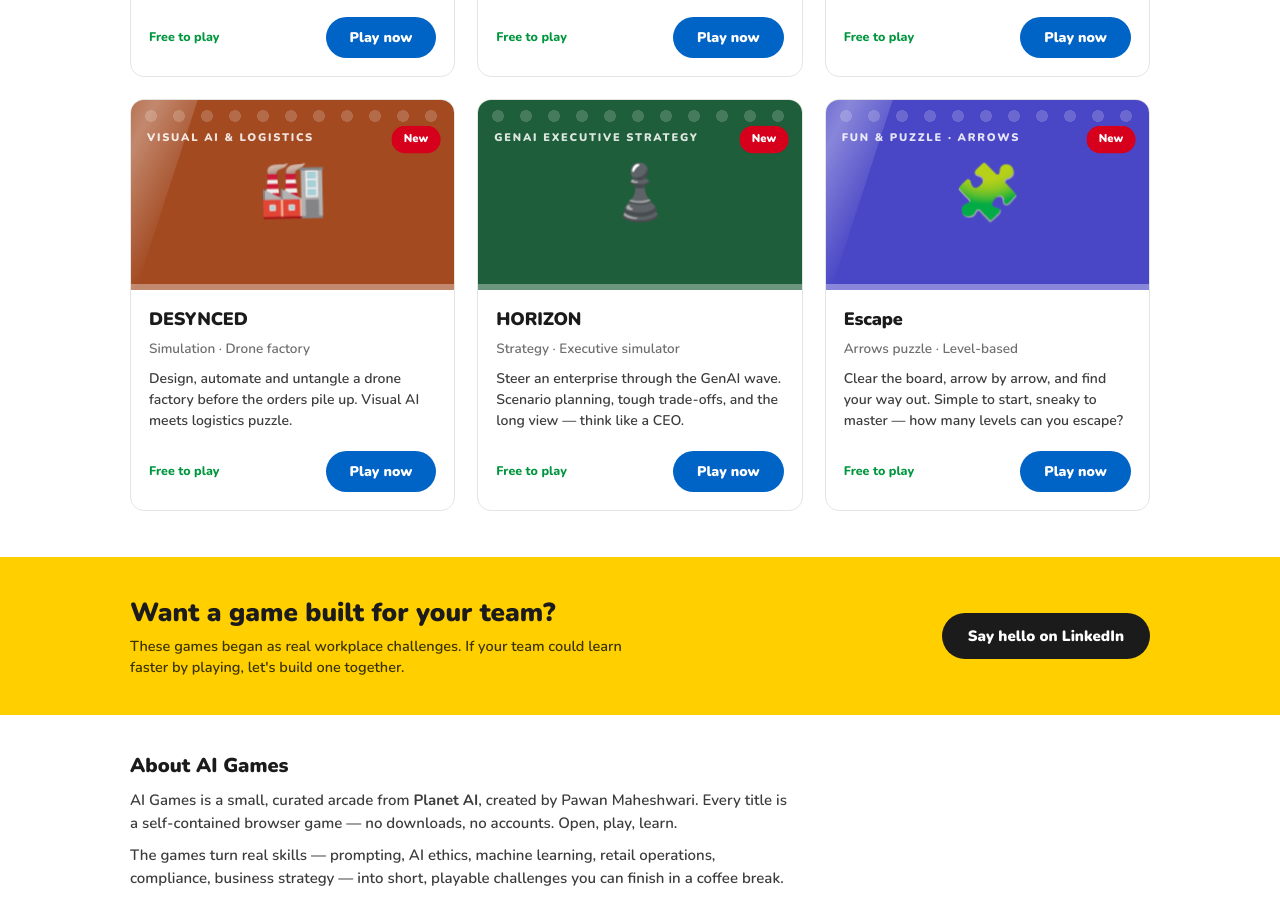
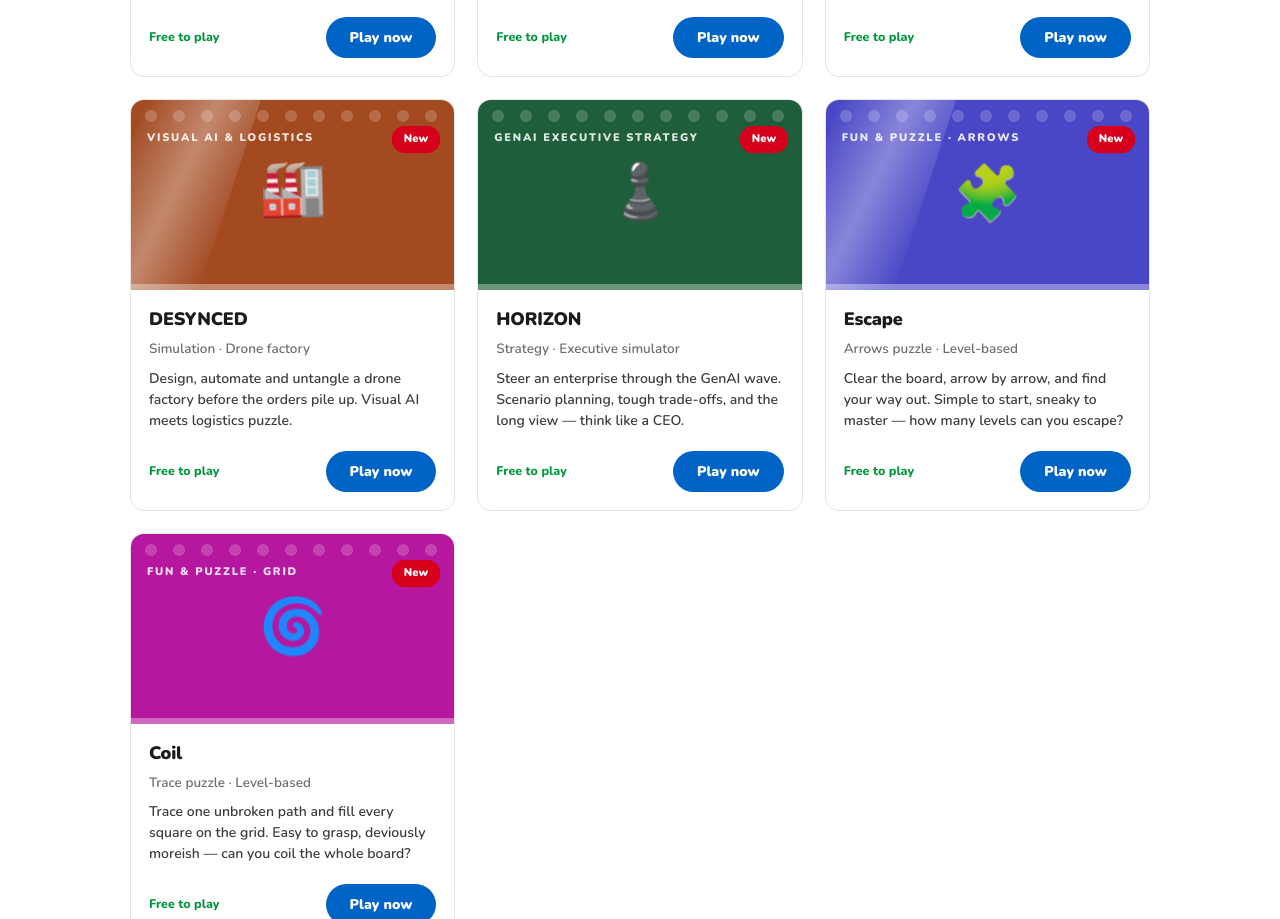
Before and after one commit to pawan-maheshwari/ai-games, a plain HTML site: page index.html in a window 1280 px wide. Shown: the part 1881-2800 px from the top of the page. Drawn offline with nearby package versions, Linux system fonts and the light colour scheme.

Commit message:
New file

```diff
--- a/index.html
+++ b/index.html
@@ -128,6 +128,7 @@ section{padding:30px 0 6px}
 .art-rust{background:#A34A21}
 .art-forest{background:#1E5E3A}
 .art-indigo{background:#4A47C6}
+.art-magenta{background:#B5179E}
 .card-top .kicker{position:absolute;top:30px;left:16px;font-weight:900;font-size:11px;letter-spacing:.16em;text-transform:uppercase}
 
 /* ---------- living posters ---------- */
@@ -313,7 +314,7 @@ img,video,iframe{max-width:100%}
   <header class="hero">
     <div>
       <h1>Learning you can <span>play!</span></h1>
-      <p>Twelve AI-built games, free in your browser. Master prompting, ethics, machine learning, retail operations, compliance, strategy — or just have fun with a puzzle — one fun round at a time.</p>
+      <p>Thirteen AI-built games, free in your browser. Master prompting, ethics, machine learning, retail operations, compliance, strategy — or just have fun with a puzzle — one fun round at a time.</p>
       <div class="hero-cta">
         <a class="btn btn-primary" href="#games">Play now</a>
         <a class="btn btn-outline" href="#about">How it works</a>
@@ -348,7 +349,7 @@ img,video,iframe{max-width:100%}
   <section id="games">
     <div class="sec-head">
       <h2>Our games</h2>
-      <span class="count">12 games · all free</span>
+      <span class="count">13 games · all free</span>
     </div>
     <div class="grid">
 
@@ -562,6 +563,24 @@ img,video,iframe{max-width:100%}
         </div>
       </article>
 
+      <article class="card">
+        <div class="card-top art-c art-magenta">
+          <span class="kicker">Fun &amp; Puzzle · Grid</span>
+          <span class="badge-new">New</span>
+          <span class="big">🌀</span>
+          <span class="strip"></span>
+        </div>
+        <div class="card-body">
+          <h3>Coil</h3>
+          <div class="sub">Trace puzzle · Level-based</div>
+          <p class="desc">Trace one unbroken path and fill every square on the grid. Easy to grasp, deviously moreish — can you coil the whole board?</p>
+          <div class="card-foot">
+            <span class="free">Free to play</span>
+            <button class="play-btn" data-game="games/coil.html" data-name="COIL — Trace the Sequence">Play now</button>
+          </div>
+        </div>
+      </article>
+
     </div>
   </section>
 </div>
@@ -701,7 +720,8 @@ const CATS={
   'games/aetherforge.html':'strategy sim',
   'games/desynced.html':'sim strategy',
   'games/horizon-strategy.html':'strategy',
-  'games/arrows-escape.html':'fun'
+  'games/arrows-escape.html':'fun',
+  'games/coil.html':'fun'
 };
 const allCards=[...document.querySelectorAll('#games .card')];
 allCards.forEach(c=>{
@@ -720,7 +740,7 @@ document.querySelectorAll('.pill').forEach(p=>{
       c.classList.toggle('hide',!show);
       if(show)shown++;
     });
-    countEl.textContent=f==='all'?'12 games · all free':shown+(shown===1?' game':' games')+' · all free';
+    countEl.textContent=f==='all'?'13 games · all free':shown+(shown===1?' game':' games')+' · all free';
     document.getElementById('games').scrollIntoView({behavior:'smooth',block:'start'});
   });
 });
@@ -828,7 +848,10 @@ const botLog=document.getElementById('botLog');
 const botInput=document.getElementById('botInput');
 const CHIPS=['What games can I play?','Games about AI ethics?','Something for teachers?','Strategy games?','Is it free?','Privacy?'];
 const KB=[
-  {k:['game','play','arcade','list','what games','all'],a:'We have <b>12 free games</b>! 🎮<br><b>AI skills:</b> 🧙 Prompt Wizard · 🐾 ML Pet Trainer · 🕰️ AI Time Travelers<br><b>Ethics:</b> 🕵️ Bias Buster · 🛡️ Ethics Guardian<br><b>Strategy:</b> ✈️ AETHERFORGE · ♟️ HORIZON · 🏭 DESYNCED<br><b>Workplace:</b> 🟡 RIO · 🟢 KYC Challenge<br><b>Teachers:</b> 🎓 AI Spark Quest<br><b>Fun:</b> 🧩 Escape (arrows puzzle)<br>Scroll to <a href="#games">Our games</a> and hit <b>Play now</b>!'},
+  {k:['escape','arrow','maze'],a:'🧩 <b>Escape</b> is our arrows puzzle — clear the board, arrow by arrow, and find your way out. Simple to start, sneaky to master!'},
+  {k:['coil','trace','grid','fill','sequence'],a:'🌀 <b>Coil</b> is a trace-the-sequence grid puzzle — draw one unbroken path and fill every square. Deviously moreish!'},
+  {k:['puzzle','fun','casual'],a:'For pure fun we have two puzzles: 🧩 <b>Escape</b> (arrows) and 🌀 <b>Coil</b> (fill the grid). Tap the <b>Fun &amp; Puzzle</b> filter to find them!'},
+  {k:['game','arcade','list','what games','all'],a:'We have <b>13 free games</b>! 🎮<br><b>AI skills:</b> 🧙 Prompt Wizard · 🐾 ML Pet Trainer · 🕰️ AI Time Travelers<br><b>Ethics:</b> 🕵️ Bias Buster · 🛡️ Ethics Guardian<br><b>Strategy:</b> ✈️ AETHERFORGE · ♟️ HORIZON · 🏭 DESYNCED<br><b>Workplace:</b> 🟡 RIO · 🟢 KYC Challenge<br><b>Teachers:</b> 🎓 AI Spark Quest<br><b>Fun:</b> 🧩 Escape · 🌀 Coil<br>Scroll to <a href="#games">Our games</a> and hit <b>Play now</b>!'},
   {k:['rio','rigor','retail'],a:'<b>RIO — Rigor in Operation</b> is a hi-vis retail operations quiz. Rounds take about 5 minutes — answer fast, answer right, and see how sharp your ops discipline really is!'},
   {k:['kyc','woolworths','compliance','customer'],a:'<b>KYC Challenge</b> (Woolworths SA edition) tests your Know-Your-Customer craft with real-world scenarios and QR-code multiplayer. Confetti guaranteed when you win! 🎉'},
   {k:['prompt','wizard','prompting'],a:'🧙 <b>Prompt Wizard</b> teaches you the craft of talking to AI — cast better prompts and watch your results transform. Great first game if you\'re new to AI!'},
@@ -840,16 +863,15 @@ const KB=[
   {k:['aetherforge','flight','pilot','business sim'],a:'✈️ <b>AETHERFORGE</b> is our AI business flight simulator — take the controls of an AI-era business and fly it through market turbulence. Every decision changes your altitude!'},
   {k:['desynced','drone','factory','logistics'],a:'🏭 <b>DESYNCED</b> is a visual AI &amp; logistics puzzle — design, automate and untangle a drone factory before the orders pile up.'},
   {k:['horizon','executive','ceo','genai strategy'],a:'♟️ <b>HORIZON</b> is a GenAI executive strategy simulator — steer an enterprise through the GenAI wave with scenario planning and tough trade-offs. Think like a CEO!'},
-  {k:['escape','arrow','puzzle','fun','maze'],a:'🧩 <b>Escape</b> is our pure-fun arrows puzzle — clear the board, arrow by arrow, and find your way out. Simple to start, sneaky to master. Filter by <b>Fun &amp; Puzzle</b> to find it!'},
   {k:['strategy','simulator','simulation'],a:'For strategy fans we have three: ✈️ <b>AETHERFORGE</b> (business flight sim), ♟️ <b>HORIZON</b> (GenAI executive strategy) and 🏭 <b>DESYNCED</b> (logistics automation). All free — pick your challenge!'},
-  {k:['free','cost','price','pay','money'],a:'Everything here is <b>100% free</b> — all 12 games, no downloads, no accounts, no in-app purchases. Just open a game and play.'},
-  {k:['soon','coming','next','new game','future'],a:'The whole arcade is live — <b>12 playable games</b> right now, with 🧩 Escape as the newest arrival. More is always brewing in the Planet AI workshop!'},
+  {k:['free','cost','price','pay','money'],a:'Everything here is <b>100% free</b> — all 13 games, no downloads, no accounts, no in-app purchases. Just open a game and play.'},
+  {k:['soon','coming','next','new game','future'],a:'The whole arcade is live — <b>13 playable games</b> right now, with 🌀 Coil as the newest arrival. More is always brewing in the Planet AI workshop!'},
   {k:['privacy','data','cookie','track','dpdp'],a:'Short version: <b>no tracking cookies, no ads, no data selling</b>. Game progress stays on your device. Full details in <a href="#privacy">Privacy</a> and <a href="#cookies">Data &amp; cookies</a>.'},
   {k:['music','sound','audio','mute','song'],a:'The banner video is muted by design — tap the round <b>speaker button</b> on it to toggle the arcade theme music. Games have their own sound too!'},
   {k:['who','about','creator','pawan','planet ai','made'],a:'AI Games is a <b>Planet AI</b> production, created by <b>Pawan Maheshwari</b> — every title is an AI-built, self-contained browser game. More in <a href="#about">About</a>.'},
   {k:['team','build','custom','enterprise','contact','hello','linkedin'],a:'Want a learning game built for your team? These games began as real workplace challenges. Say hello on <a href="https://www.linkedin.com/in/pawan-maheshwari-4b9b4715" target="_blank" rel="noopener">LinkedIn</a> and let\'s build one together!'},
   {k:['mobile','phone','device','browser','work on'],a:'Yes! The whole arcade is responsive — it works on phones, tablets and desktops, in any modern browser. No install needed.'},
-  {k:['hi','hello','hey','namaste'],a:'Hey there, player one! 👋 Ask me anything about our 12 games — or tap a suggestion below.'},
+  {k:['hi','hello','hey','namaste'],a:'Hey there, player one! 👋 Ask me anything about our 13 games — or tap a suggestion below.'},
   {k:['thank','thanks','great','nice','awesome'],a:'Anytime! Now go beat that high score. 🏆'},
 ];
 function botSay(html,withChips){
```
